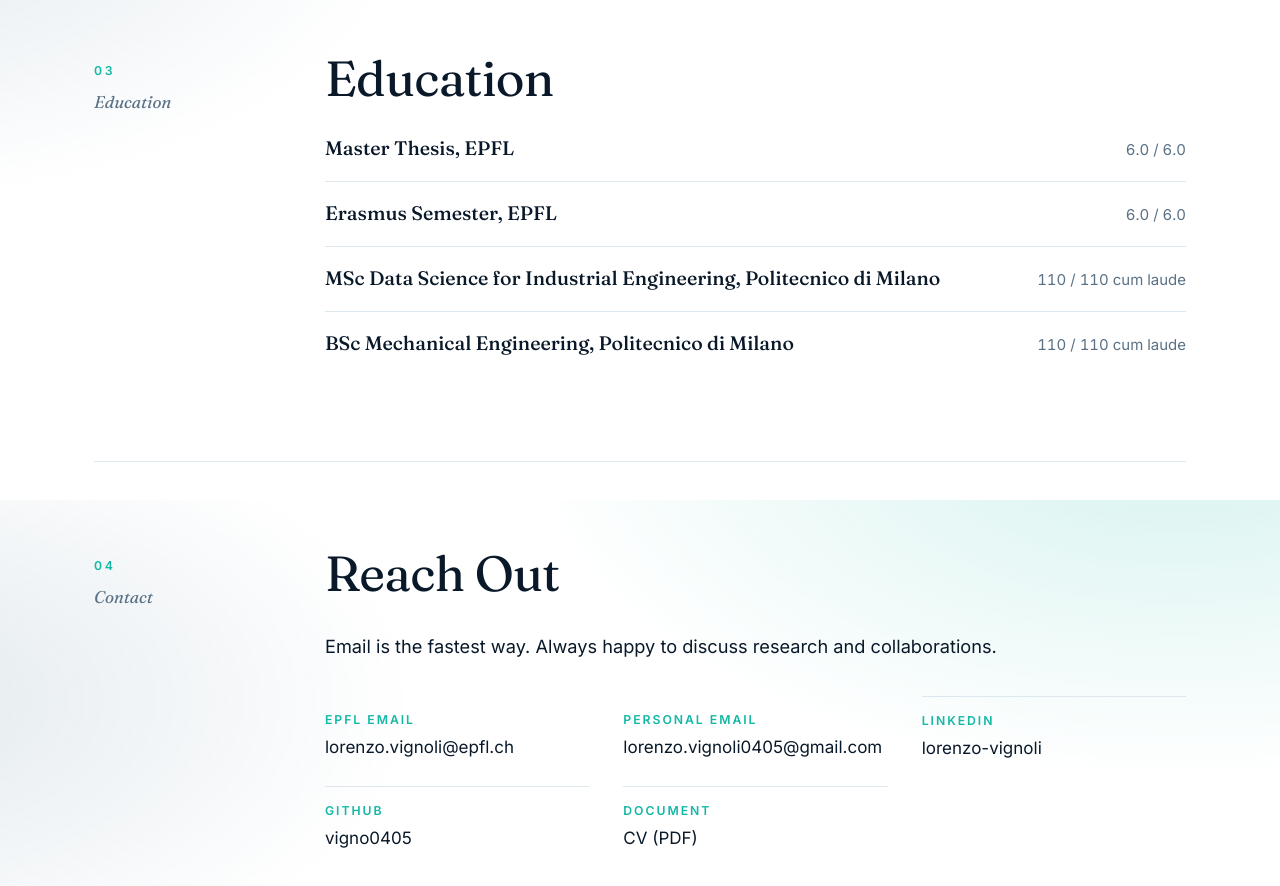
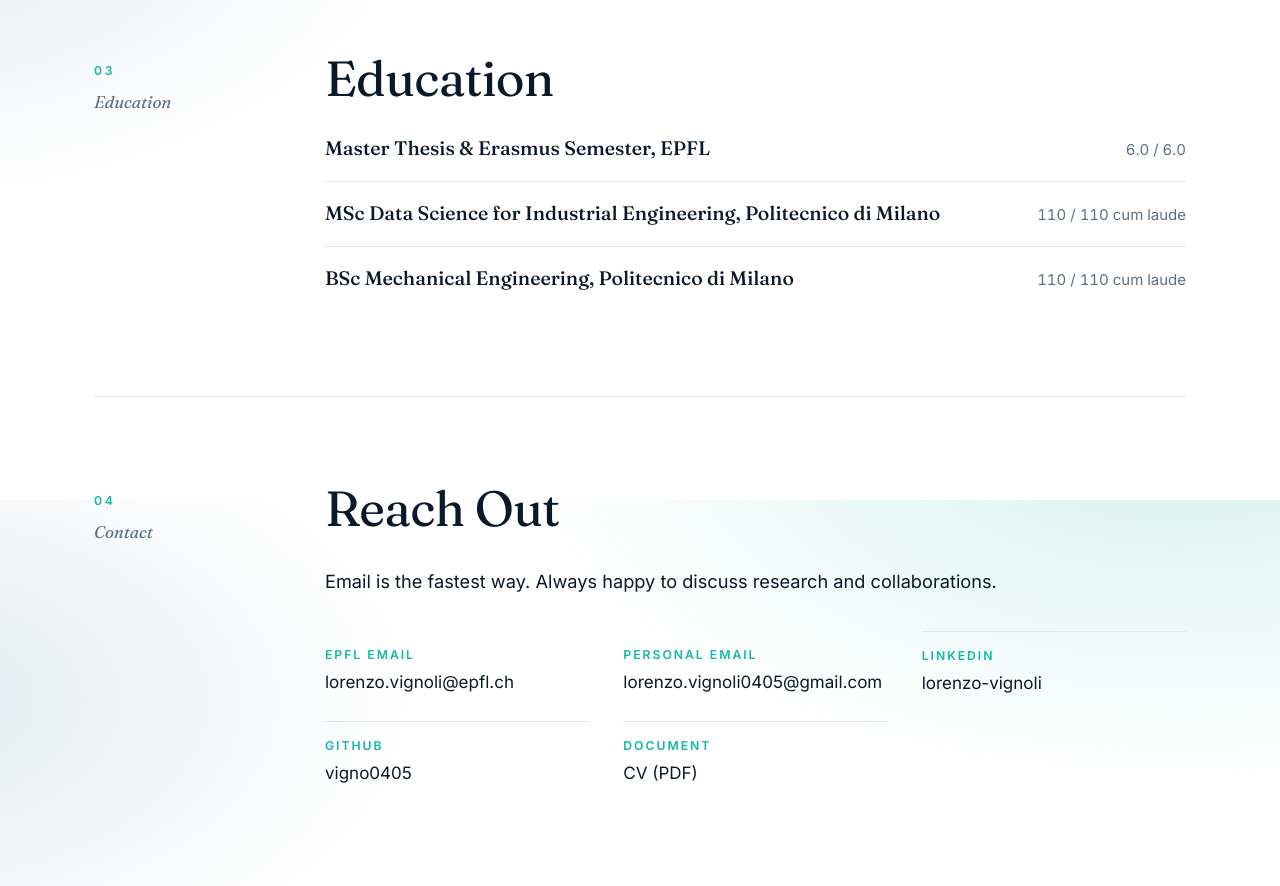
Before and after one commit to vigno0405/vigno0405.github.io, a plain HTML site: page index.html in a window 1280 px wide. Shown: the part 2700-3586 px from the top of the page. Drawn offline with Linux system fonts and the light colour scheme.

Commit message:
Merge Master Thesis and Erasmus Semester into one EPFL entry

```diff
--- a/index.html
+++ b/index.html
@@ -183,13 +183,7 @@
         <ul class="education">
           <li>
             <div class="ed-head">
-              <h3>Master Thesis, EPFL</h3>
-              <span class="ed-meta">6.0 / 6.0</span>
-            </div>
-          </li>
-          <li>
-            <div class="ed-head">
-              <h3>Erasmus Semester, EPFL</h3>
+              <h3>Master Thesis &amp; Erasmus Semester, EPFL</h3>
               <span class="ed-meta">6.0 / 6.0</span>
             </div>
           </li>
```
